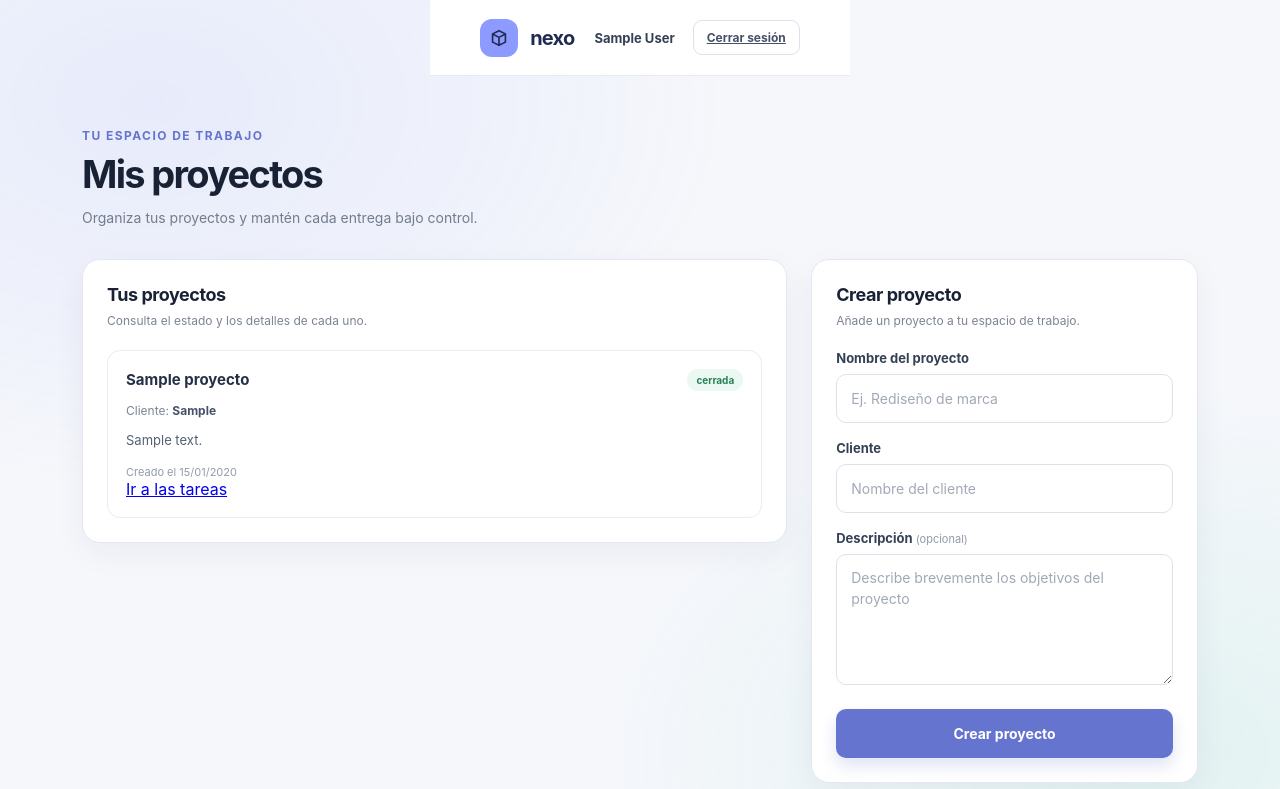
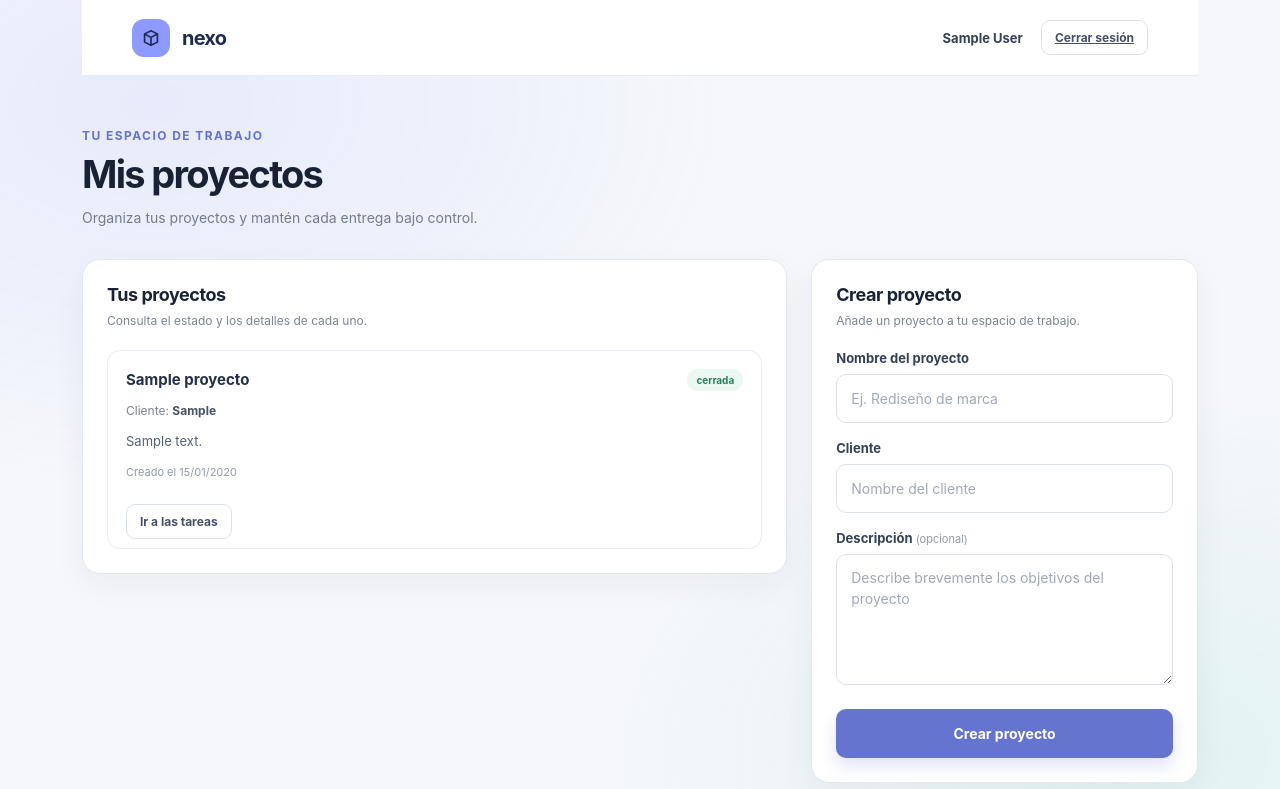
Before and after one commit to id4n4/sfc-projects-php, a PHP site: page /projects.php in a window 1280 px wide. Shown: the top 789 px of the page. Run offline with PHP 8.4, Linux system fonts and the light colour scheme; the visitor is signed in with stand-in values (Sample User, id 1); tables that the repository leaves empty hold one stand-in row (values such as "Sample post").

Commit message:
Refactor project display: update user name handling and enhance task link styling

```diff
--- a/gestion-proyectos/projects.php
+++ b/gestion-proyectos/projects.php
@@ -7,7 +7,7 @@ requireLogin();
 $pdo = connect();
 $error = '';
 $userId = $_SESSION['user_id'];
-$userName = $_SESSION['user_name'] ?? 'Usuario';
+$userName = $_SESSION['user_name'];
 $projects = [];
 $projectName = '';
 $projectClient = '';
@@ -133,7 +133,8 @@ $projects = $stmt->fetchAll();
                   <p class="project-description is-muted">Sin descripción.</p>
                 <?php endif; ?>
                 <p class="project-date">Creado el <?= htmlspecialchars(date('d/m/Y', strtotime($project['creado_en']))) ?></p>
-                <a href="task.php?id-project=<?= htmlspecialchars($project['id']) ?>">Ir a las tareas</a>
+                <br>
+                <a href="task.php?id-project=<?= htmlspecialchars($project['id']) ?>" class="button">Ir a las tareas</a>
               </article>
             <?php endforeach; ?>
           </div>
--- a/gestion-proyectos/styles.css
+++ b/gestion-proyectos/styles.css
@@ -398,6 +398,8 @@ a:focus-visible {
 }
 
 .project-nav {
+  width: 100%;
+  max-width: 1116px;
   min-height: 76px;
   display: flex;
   align-items: center;
@@ -447,6 +449,24 @@ a:focus-visible {
 
 .logout-button:hover {
   border-color: #aab4c5;
+  color: #202b52;
+}
+.button {
+  padding: 9px 13px;
+  border: 1px solid #dce2ec;
+  border-radius: 9px;
+  background: #fff;
+  color: #465168;
+  cursor: pointer;
+  font: inherit;
+  font-size: 12px;
+  font-weight: 650;
+  transition: border-color 150ms ease, color 150ms ease;
+  text-decoration: none;
+}
+
+.button:hover {
+  background-color: #aab4c5;
   color: #202b52;
 }
 
@@ -571,6 +591,7 @@ a:focus-visible {
   border: 1px solid #e8ecf3;
   border-radius: 13px;
   background: #fff;
+  height: fit-content;
 }
 
 .project-card-heading {
@@ -613,7 +634,6 @@ a:focus-visible {
 }
 
 .project-client {
-  margin: 12px 0 0;
   color: #7b8493;
   font-size: 12px;
 }
@@ -624,7 +644,6 @@ a:focus-visible {
 }
 
 .project-description {
-  margin: 12px 0 0;
   color: #566174;
   font-size: 13px;
   line-height: 1.6;
@@ -637,7 +656,6 @@ a:focus-visible {
 }
 
 .project-date {
-  margin: 14px 0 0;
   color: #929aaa;
   font-size: 11px;
 }
```
